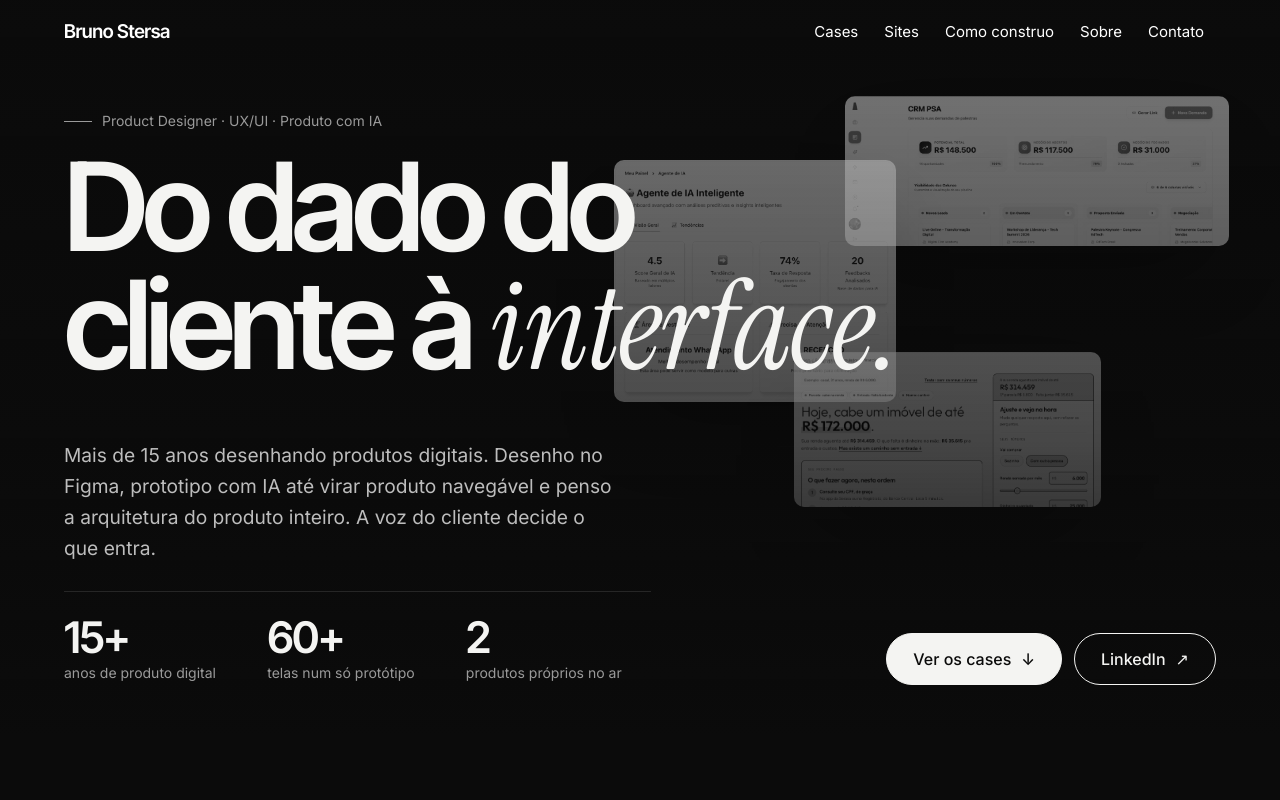
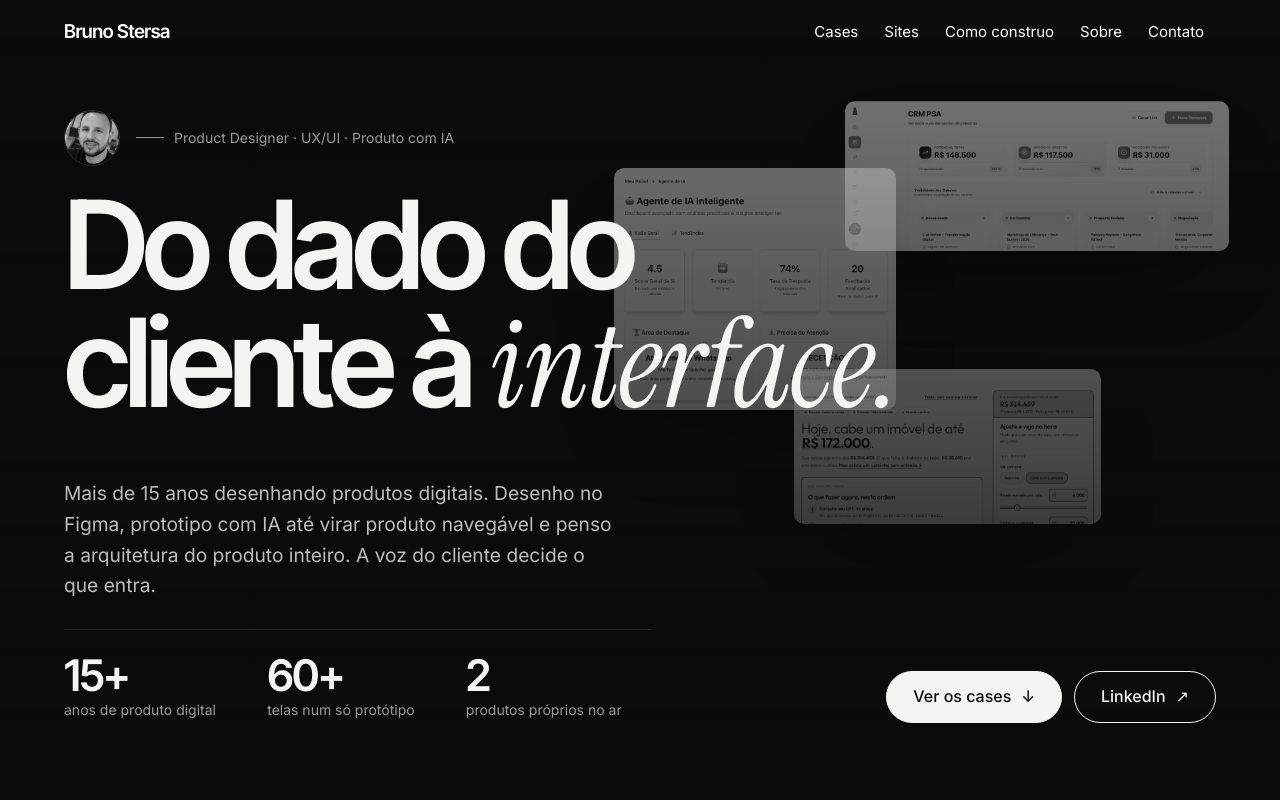
Before and after one commit to brunostersa/brunostersa.github.io, a plain HTML site: page index.html in a window 1280 px wide. Shown: the top 800 px of the page. Drawn offline with Linux system fonts and the light colour scheme.

Commit message:
Foto no topo e no contato

```diff
--- a/index.html
+++ b/index.html
@@ -129,6 +129,15 @@ dd{margin:3px 0 0;color:var(--mute);font-size:15.5px;max-width:58ch}
 figcaption{font-size:13px;color:var(--mute);margin-top:10px}
 
 
+
+/* portrait */
+.who{display:flex;align-items:center;gap:16px;margin-bottom:22px}
+.me{flex:none;width:56px;height:56px;border-radius:50%;object-fit:cover;filter:grayscale(1) contrast(1.05);border:1px solid #333;transition:filter .6s var(--ease),transform .6s var(--ease)}
+.me.big{width:88px;height:88px}
+.who:hover .me{filter:none;transform:scale(1.06)}
+.herofoot,.hero .who{animation-delay:.5s}
+.hero .who{opacity:0;animation:fade 1s .2s var(--ease) forwards}
+
 /* mobile menu */
 .burger{display:none;align-items:center;gap:10px;min-height:44px;padding:0 4px 0 12px;background:none;border:0;color:#fff;font:500 15px Inter,sans-serif;cursor:pointer;position:relative;z-index:12}
 .burger i{width:22px;height:10px;position:relative;display:block}
@@ -245,7 +254,7 @@ footer .fine{margin-top:80px;padding-top:24px;border-top:1px solid #262626;displ
 }
 @media(prefers-reduced-motion:reduce){
   *,*::before,*::after{animation:none!important;transition:none!important}
-  .line>span{transform:none}.herofoot{opacity:1}.float img{opacity:.55}
+  .line>span{transform:none}.herofoot,.hero .who{opacity:1}.float img{opacity:.55}
   .rv{opacity:1;transform:none}.clip{clip-path:none}
   .track{animation:none}
 }
@@ -283,7 +292,7 @@ footer .fine{margin-top:80px;padding-top:24px;border-top:1px solid #262626;displ
     <img class="f3" src="img/pc-resultado.jpg" alt="" data-d="26">
   </div>
   <div class="wrap">
-    <div class="kicker">Product Designer · UX/UI · Produto com IA</div>
+    <div class="who"><img class="me" src="img/bruno.jpg" alt="Foto de Bruno Stersa" width="56" height="56"><div class="kicker" style="margin:0">Product Designer · UX/UI · Produto com IA</div></div>
     <h1><span class="line"><span>Do dado do</span></span><span class="line"><span>cliente à <em>interface.</em></span></span></h1>
     <div class="herofoot">
       <div>
@@ -475,7 +484,7 @@ footer .fine{margin-top:80px;padding-top:24px;border-top:1px solid #262626;displ
 </div></section>
 
 <footer class="band dark" id="contato"><div class="wrap">
-  <div class="kicker rv">Aberto a uma posição full-time em time de produto</div>
+  <div class="who rv"><img class="me big" src="img/bruno.jpg" alt="Foto de Bruno Stersa" width="88" height="88" loading="lazy"><div class="kicker" style="margin:0">Aberto a uma posição full-time em time de produto</div></div>
   <h2 class="rv">Vamos <em>conversar?</em></h2>
   <div class="cta rv">
     <a class="btn" href="https://www.linkedin.com/in/brunostersa/">Falar pelo LinkedIn <span>↗</span></a>
```
